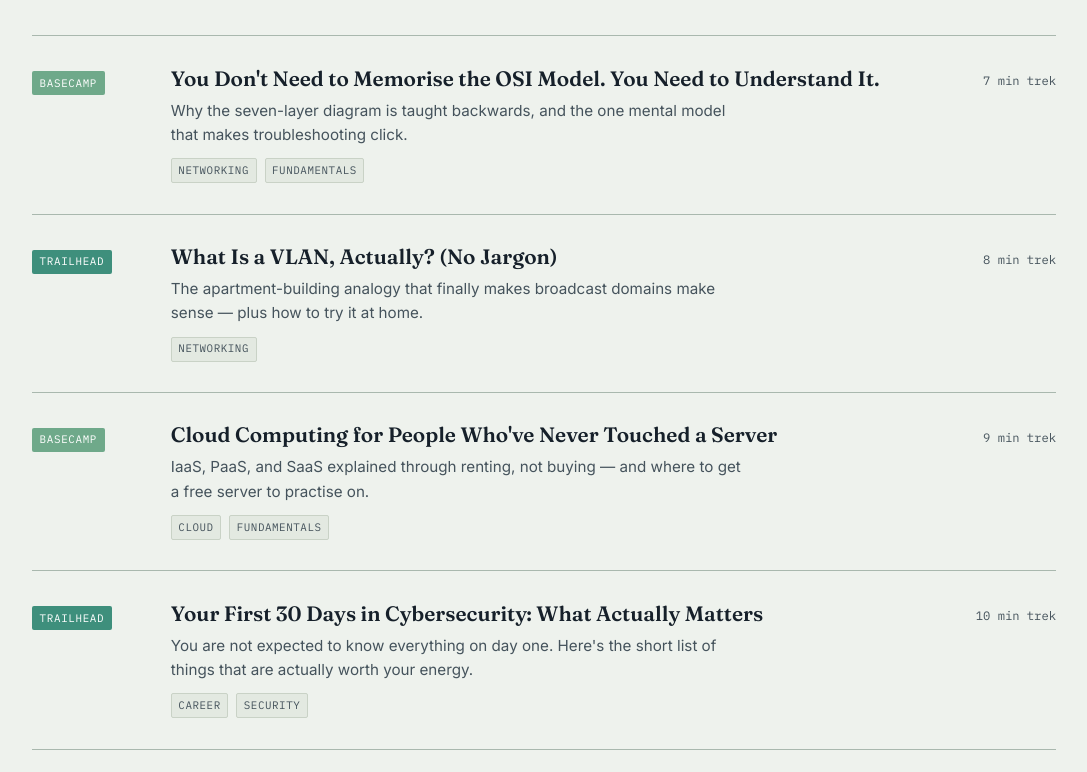
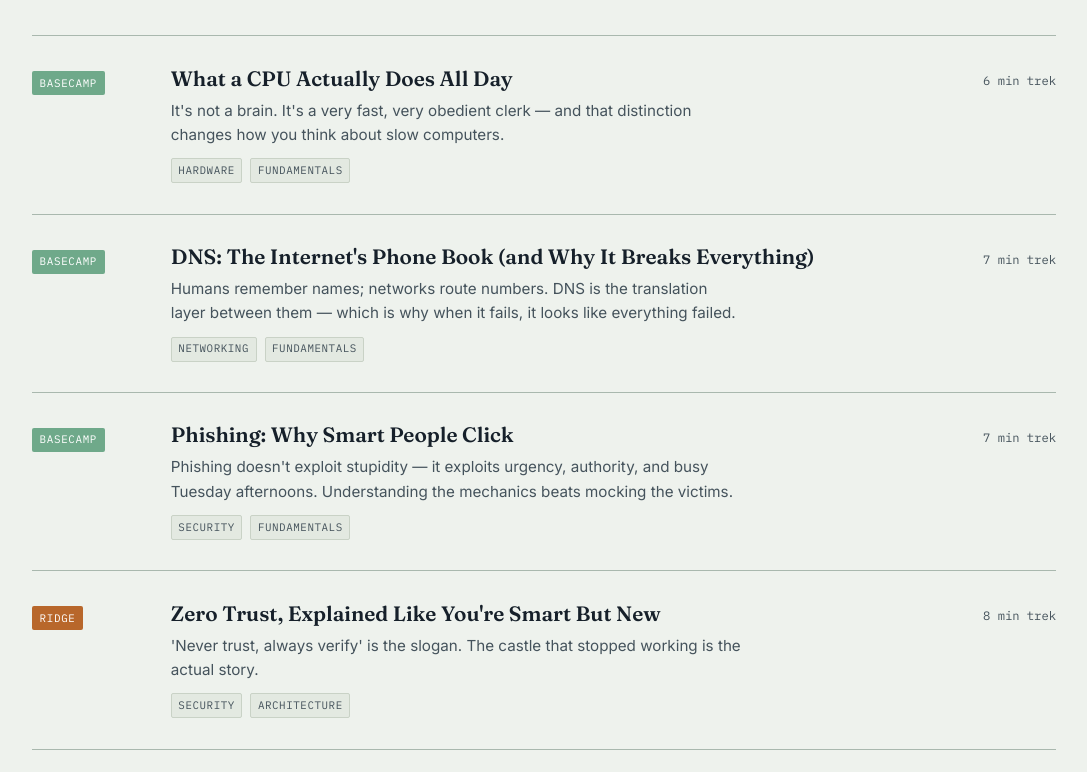
Before and after one commit to Nilesh-ui-art/rootandroute, a plain HTML site: page index.html in a window 1280 px wide. Shown: the part 1668-2440 px from the top of the page, without its empty margins (96-1183 px from the left). Drawn offline with Linux system fonts and the light colour scheme.

Commit message:
Add files via upload

```diff
--- a/index.html
+++ b/index.html
@@ -40,6 +40,7 @@
     <nav class="main-nav">
       <a href="index.html" class="active">Home</a>
       <a href="trail-log.html">Trail Log</a>
+      <a href="quiz.html">Quiz</a>
       <a href="about.html">About</a>
     </nav>
     <button class="theme-toggle" aria-label="Switch theme">☾</button>
@@ -120,34 +121,44 @@
       <a href="trail-log.html" class="btn btn-ghost">View all posts</a>
     </div>
 
-    <a class="post-row reveal" href="posts/osi-model-explained.html">
+    <a class="post-row reveal" href="posts/what-a-cpu-actually-does.html">
       <span class="post-meta-col"><span class="badge badge-basecamp">Basecamp</span></span>
       <div>
-        <h3>You Don't Need to Memorise the OSI Model. You Need to Understand It.</h3>
-        <p>Why the seven-layer diagram is taught backwards, and the one mental model that makes troubleshooting click.</p>
+        <h3>What a CPU Actually Does All Day</h3>
+        <p>It's not a brain. It's a very fast, very obedient clerk — and that distinction changes how you think about slow computers.</p>
+        <div class="post-tags"><span class="tag">Hardware</span><span class="tag">Fundamentals</span></div>
+      </div>
+      <span class="trek-time">6 min trek</span>
+    </a>
+
+    <a class="post-row reveal" href="posts/dns-the-internets-phone-book.html">
+      <span class="post-meta-col"><span class="badge badge-basecamp">Basecamp</span></span>
+      <div>
+        <h3>DNS: The Internet's Phone Book (and Why It Breaks Everything)</h3>
+        <p>Humans remember names; networks route numbers. DNS is the translation layer between them — which is why when it fails, it looks like everything failed.</p>
         <div class="post-tags"><span class="tag">Networking</span><span class="tag">Fundamentals</span></div>
       </div>
       <span class="trek-time">7 min trek</span>
     </a>
 
-    <a class="post-row reveal" href="posts/vlans-explained-no-jargon.html">
-      <span class="post-meta-col"><span class="badge badge-trailhead">Trailhead</span></span>
+    <a class="post-row reveal" href="posts/phishing-why-smart-people-click.html">
+      <span class="post-meta-col"><span class="badge badge-basecamp">Basecamp</span></span>
       <div>
-        <h3>What Is a VLAN, Actually? (No Jargon)</h3>
-        <p>The apartment-building analogy that finally makes broadcast domains make sense — plus how to try it at home.</p>
-        <div class="post-tags"><span class="tag">Networking</span></div>
+        <h3>Phishing: Why Smart People Click</h3>
+        <p>Phishing doesn't exploit stupidity — it exploits urgency, authority, and busy Tuesday afternoons. Understanding the mechanics beats mocking the victims.</p>
+        <div class="post-tags"><span class="tag">Security</span><span class="tag">Fundamentals</span></div>
+      </div>
+      <span class="trek-time">7 min trek</span>
+    </a>
+
+    <a class="post-row reveal" href="posts/zero-trust-explained-like-youre-smart-but-new.html">
+      <span class="post-meta-col"><span class="badge badge-ridge">Ridge</span></span>
+      <div>
+        <h3>Zero Trust, Explained Like You're Smart But New</h3>
+        <p>'Never trust, always verify' is the slogan. The castle that stopped working is the actual story.</p>
+        <div class="post-tags"><span class="tag">Security</span><span class="tag">Architecture</span></div>
       </div>
       <span class="trek-time">8 min trek</span>
-    </a>
-
-    <a class="post-row reveal" href="posts/cloud-computing-for-beginners.html">
-      <span class="post-meta-col"><span class="badge badge-basecamp">Basecamp</span></span>
-      <div>
-        <h3>Cloud Computing for People Who've Never Touched a Server</h3>
-        <p>IaaS, PaaS, and SaaS explained through renting, not buying — and where to get a free server to practise on.</p>
-        <div class="post-tags"><span class="tag">Cloud</span><span class="tag">Fundamentals</span></div>
-      </div>
-      <span class="trek-time">9 min trek</span>
     </a>
 
     <a class="post-row reveal" href="posts/first-30-days-in-cybersecurity.html">
@@ -181,6 +192,7 @@
     <nav>
       <a href="index.html">Home</a>
       <a href="trail-log.html">Trail Log</a>
+      <a href="quiz.html">Quiz</a>
       <a href="about.html">About</a>
     </nav>
   </div>
--- a/sitemap.xml
+++ b/sitemap.xml
@@ -2,6 +2,7 @@
 <urlset xmlns="http://www.sitemaps.org/schemas/sitemap/0.9">
   <url><loc>https://rootandroute.online/</loc><lastmod>2026-08-07</lastmod><changefreq>monthly</changefreq><priority>1.0</priority></url>
   <url><loc>https://rootandroute.online/trail-log.html</loc><lastmod>2026-08-07</lastmod><changefreq>monthly</changefreq><priority>0.9</priority></url>
+  <url><loc>https://rootandroute.online/quiz.html</loc><lastmod>2026-08-08</lastmod><changefreq>monthly</changefreq><priority>0.8</priority></url>
   <url><loc>https://rootandroute.online/about.html</loc><lastmod>2026-08-07</lastmod><changefreq>monthly</changefreq><priority>0.5</priority></url>
   <url><loc>https://rootandroute.online/posts/osi-model-explained.html</loc><lastmod>2026-08-07</lastmod><changefreq>monthly</changefreq><priority>0.8</priority></url>
   <url><loc>https://rootandroute.online/posts/vlans-explained-no-jargon.html</loc><lastmod>2026-08-07</lastmod><changefreq>monthly</changefreq><priority>0.8</priority></url>
```
Also changed, not shown: 404.html (+1 -0 lines), about.html (+2 -0 lines), trail-log.html (+2 -0 lines).
